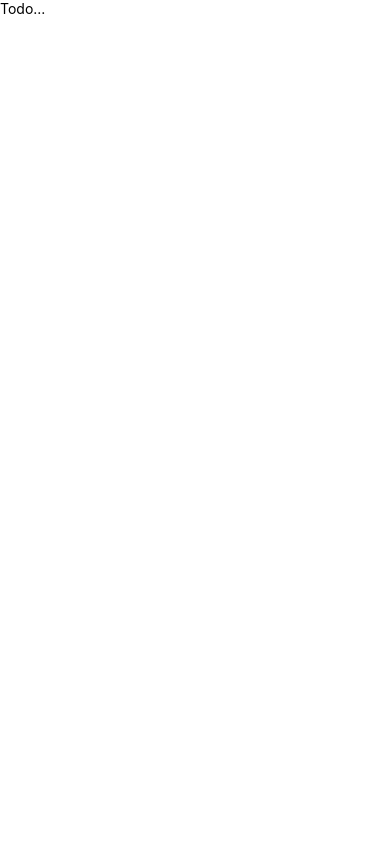
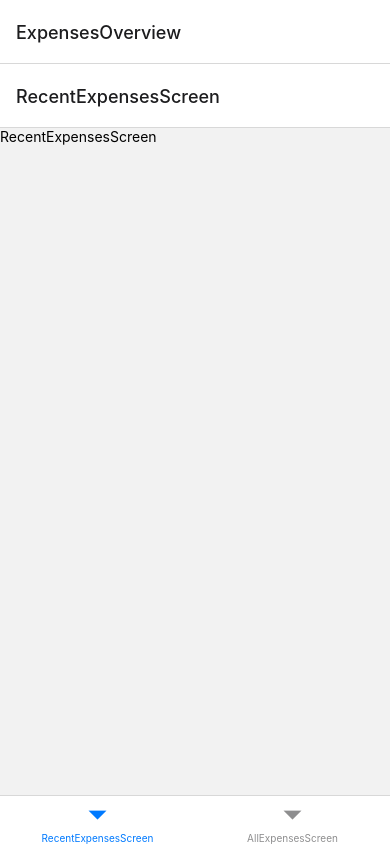
Before and after one commit to omerokumus1/ExpenseTrackerApp_ReactNative, a React Native app: screen / in a window 390 px wide. Built offline with nearby package versions, Linux system fonts and the light colour scheme.

Commit message:
main navigation skeleton is constructed

```diff
--- a/App.js
+++ b/App.js
@@ -1,5 +1,43 @@
+import { NavigationContainer } from '@react-navigation/native';
+import { createNativeStackNavigator } from '@react-navigation/native-stack';
+import { createBottomTabNavigator } from '@react-navigation/bottom-tabs';
+import { StatusBar } from 'expo-status-bar';
 import { Text } from 'react-native';
+import RecentExpensesScreen from './screens/RecentExpensesScreen';
+import AllExpensesScreen from './screens/AllExpensesScreen';
+import ManageExpenseScreen from './screens/ManageExpenseScreen';
+
+const Stack = createNativeStackNavigator();
+const BottomTabs = createBottomTabNavigator();
+
+function ExpensesOverview() {
+  return (
+    <BottomTabs.Navigator>
+      <BottomTabs.Screen
+        name="RecentExpensesScreen"
+        component={RecentExpensesScreen}
+      />
+      <BottomTabs.Screen
+        name="AllExpensesScreen"
+        component={AllExpensesScreen}
+      />
+    </BottomTabs.Navigator>
+  );
+}
 
 export default function App() {
-  return <Text>Todo...</Text>;
+  return (
+    <>
+      <StatusBar style="auto" />
+      <NavigationContainer>
+        <Stack.Navigator>
+          <Stack.Screen name="ExpensesOverview" component={ExpensesOverview} />
+          <Stack.Screen
+            name="ManageExpenseScreen"
+            component={ManageExpenseScreen}
+          />
+        </Stack.Navigator>
+      </NavigationContainer>
+    </>
+  );
 }
```
